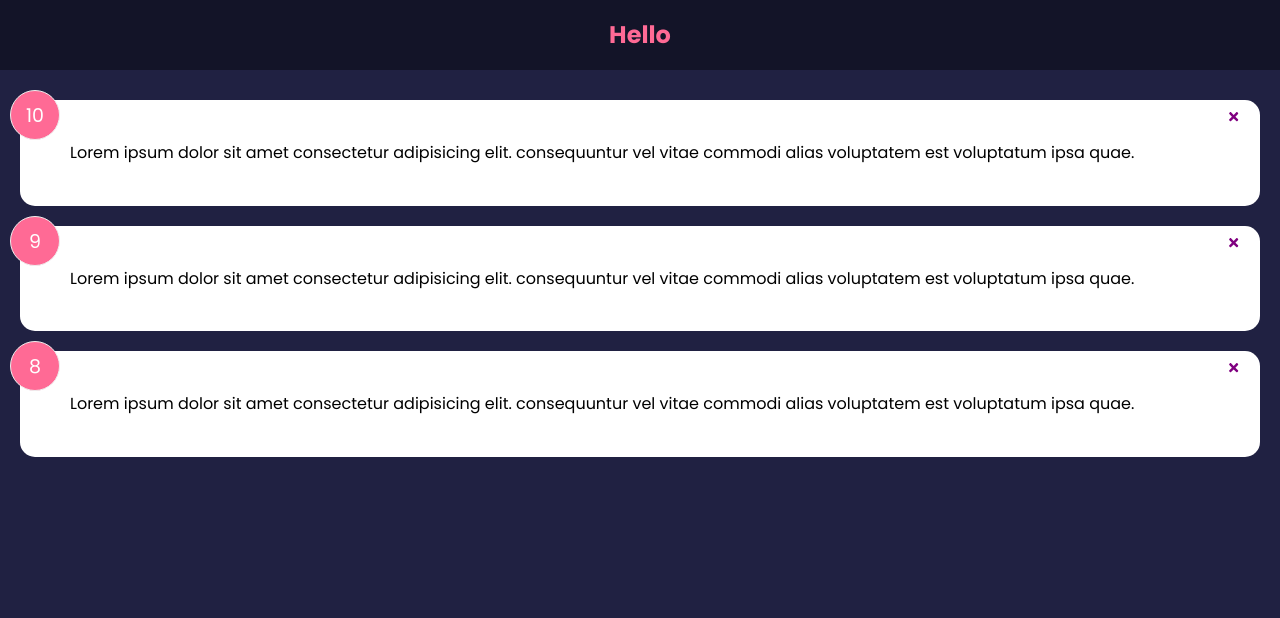
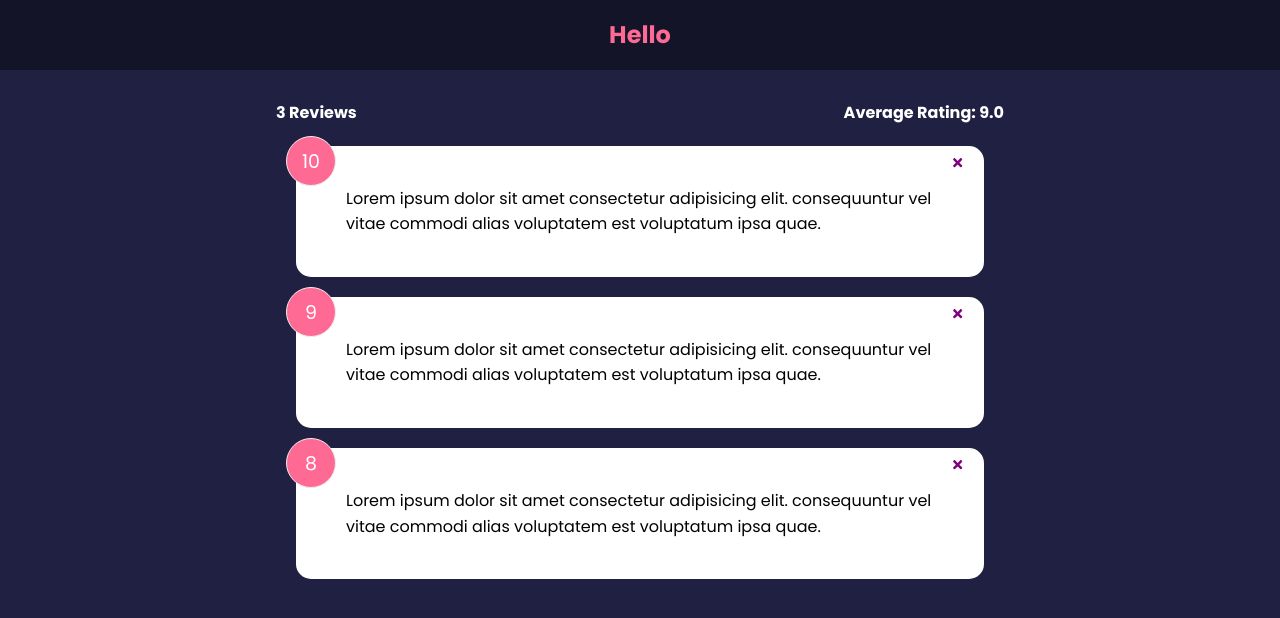
Before and after one commit to DeviousLab/feedback-app, a React (Create React App) app: page / in a window 1280 px wide. Shown: the top 618 px of the page. Built offline with nearby package versions, Linux system fonts and the light colour scheme; the HTML template or start-up script is replaced by a standard one.

Commit message:
Added function to average ratings and number of reviews
Signed-off-by: DeviousLab <deviouslab@gmail.com>

```diff
--- a/src/App.js
+++ b/src/App.js
@@ -3,6 +3,7 @@
 import Header from "./components/Header";
 import FeedbackList from "./components/FeedbackList";
 import FeedbackData from "./data/FeedbackData";
+import FeedbackStats from "./components/FeedbackStats";
 
 function App() {
   const [feedback, setFeedback] = useState(FeedbackData);
@@ -16,7 +17,10 @@
   return (
     <>
       <Header text="Hello" />
-      <FeedbackList feedback={feedback} handleDelete={deleteFeedback} />
+      <div className="container">
+        <FeedbackStats feedback={feedback} />
+        <FeedbackList feedback={feedback} handleDelete={deleteFeedback} />
+      </div>
     </>
   )
 }
--- /dev/null
+++ b/src/components/FeedbackStats.jsx
@@ -0,0 +1,19 @@
+import PropTypes from 'prop-types';
+
+function FeedbackStats({ feedback }) {
+  let average = feedback.reduce((acc, curr) => acc + curr.rating, 0) / feedback.length;
+  average = average.toFixed(1);
+
+  return (
+    <div className='feedback-stats'>
+      <h4>{feedback.length} Reviews</h4>
+      <h4>Average Rating: {isNaN(average) ? 0 : average}</h4>
+    </div>
+  )
+}
+
+FeedbackStats.propTypes = {
+  feedback: PropTypes.array.isRequired
+}
+
+export default FeedbackStats
```
